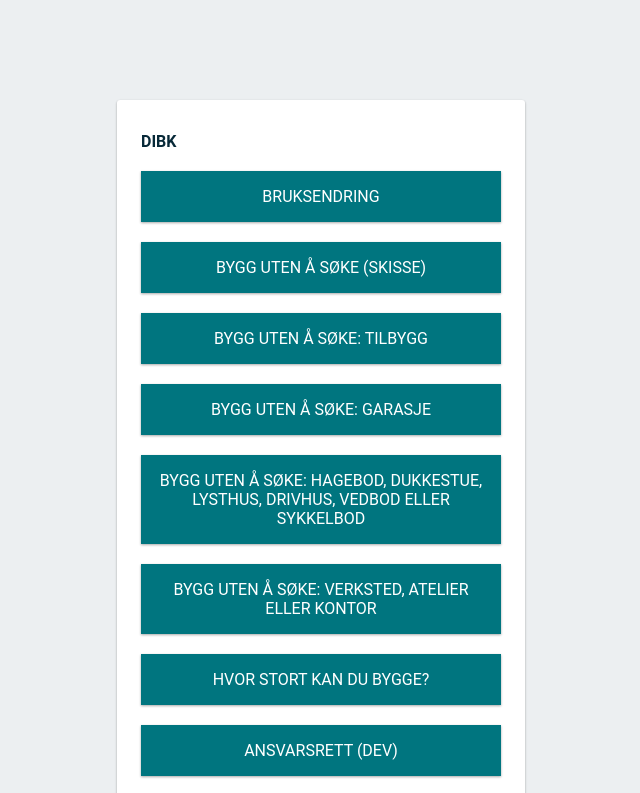
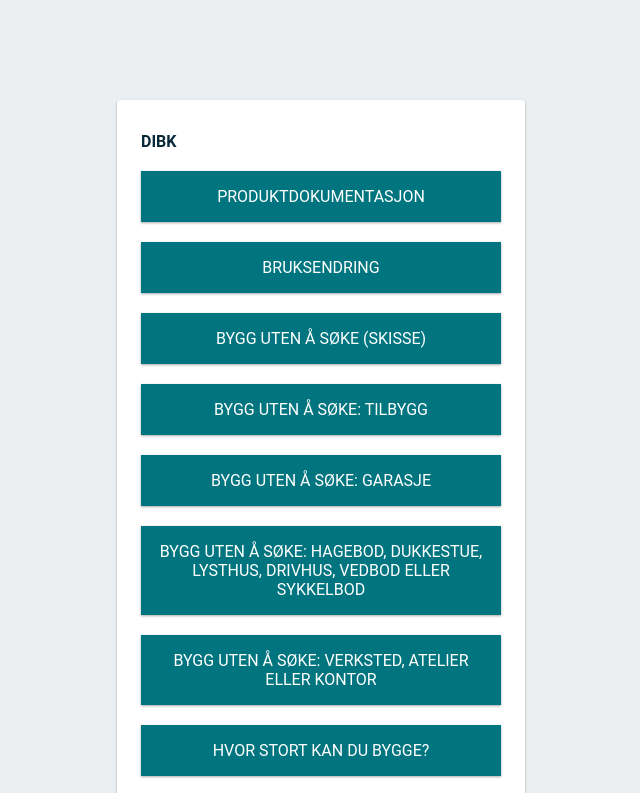
Before and after one commit to DirektoratetForByggkvalitet/dibk-all, a website: page public/index.html in a window 1280 px wide. Shown: the top 793 px of the page, without its empty margins (319-959 px from the left). Drawn offline with Linux system fonts and the light colour scheme.

Commit message:
Add prodok to list

```diff
--- a/public/index.html
+++ b/public/index.html
@@ -77,6 +77,9 @@
 <body>
     <div id="message">
         <h1>DIBK</h1>
+        <a class="link" href="https://dibk-prodok.firebaseapp.com/">
+            <div>Produktdokumentasjon</div>
+        </a>
         <a class="link" href="https://dibk-bruksendring.firebaseapp.com/">
             <div>Bruksendring</div>
         </a>
```
